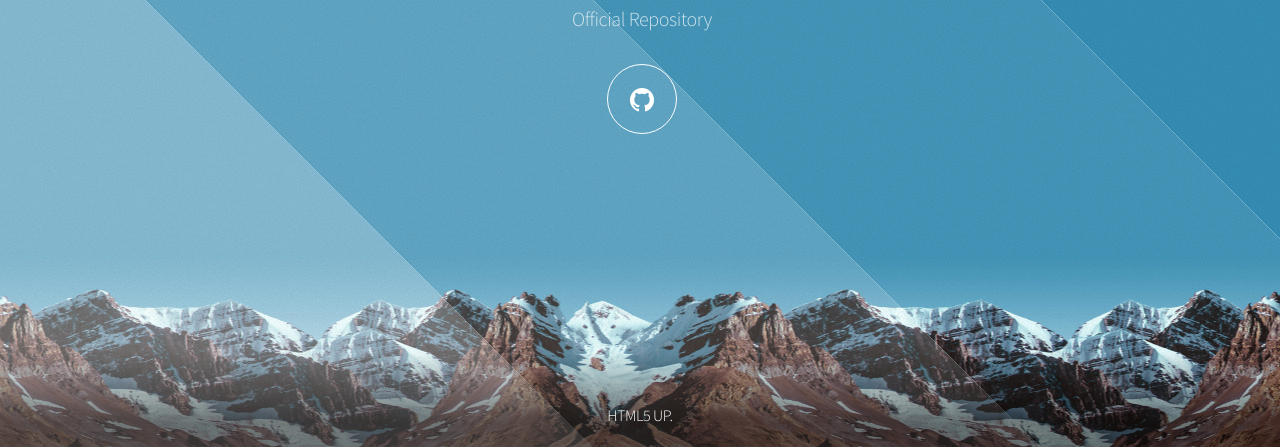
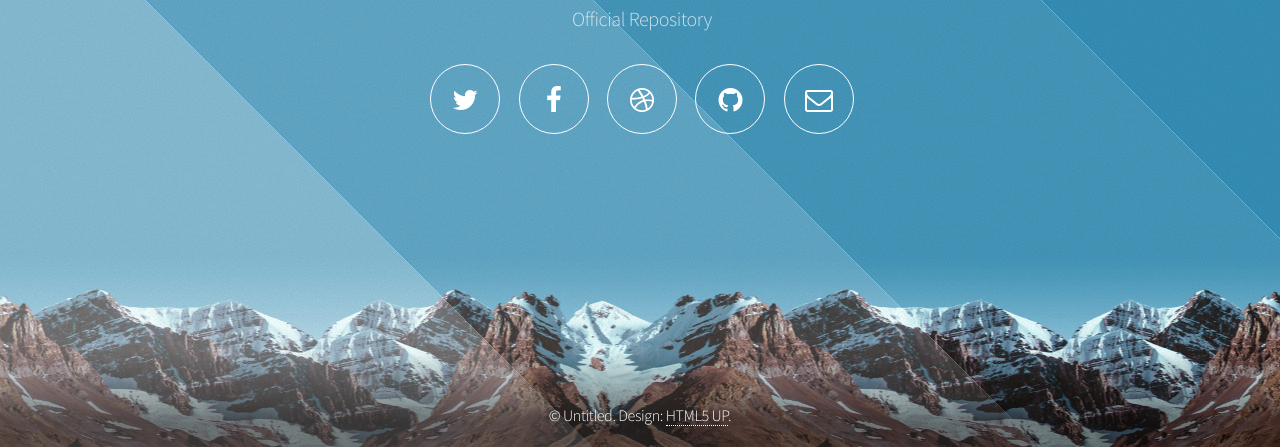
Before and after one commit to RaggedBlade/RaggedBlade.github.io, a plain HTML site: page index.html in a window 1280 px wide. Shown: the part 353-800 px from the top of the page. Drawn offline with Linux system fonts and the light colour scheme.

Commit message:
look another commit

```diff
--- a/index.html
+++ b/index.html
@@ -26,14 +26,18 @@
 						<p>Official Repository</p>
 						<nav>
 							<ul>
+								<li><a href="#" class="icon fa-twitter"><span class="label">Twitter</span></a></li>
+								<li><a href="#" class="icon fa-facebook"><span class="label">Facebook</span></a></li>
+								<li><a href="#" class="icon fa-dribbble"><span class="label">Dribbble</span></a></li>
 								<li><a href="#" class="icon fa-github"><span class="label">Github</span></a></li>
+								<li><a href="#" class="icon fa-envelope-o"><span class="label">Email</span></a></li>
 							</ul>
 						</nav>
 					</header>
 
 				<!-- Footer -->
 					<footer id="footer">
-						<span class=Design: <a href="http://html5up.net">HTML5 UP</a>.</span>
+						<span class="copyright">&copy; Untitled. Design: <a href="http://html5up.net">HTML5 UP</a>.</span>
 					</footer>
 
 			</div>
```
